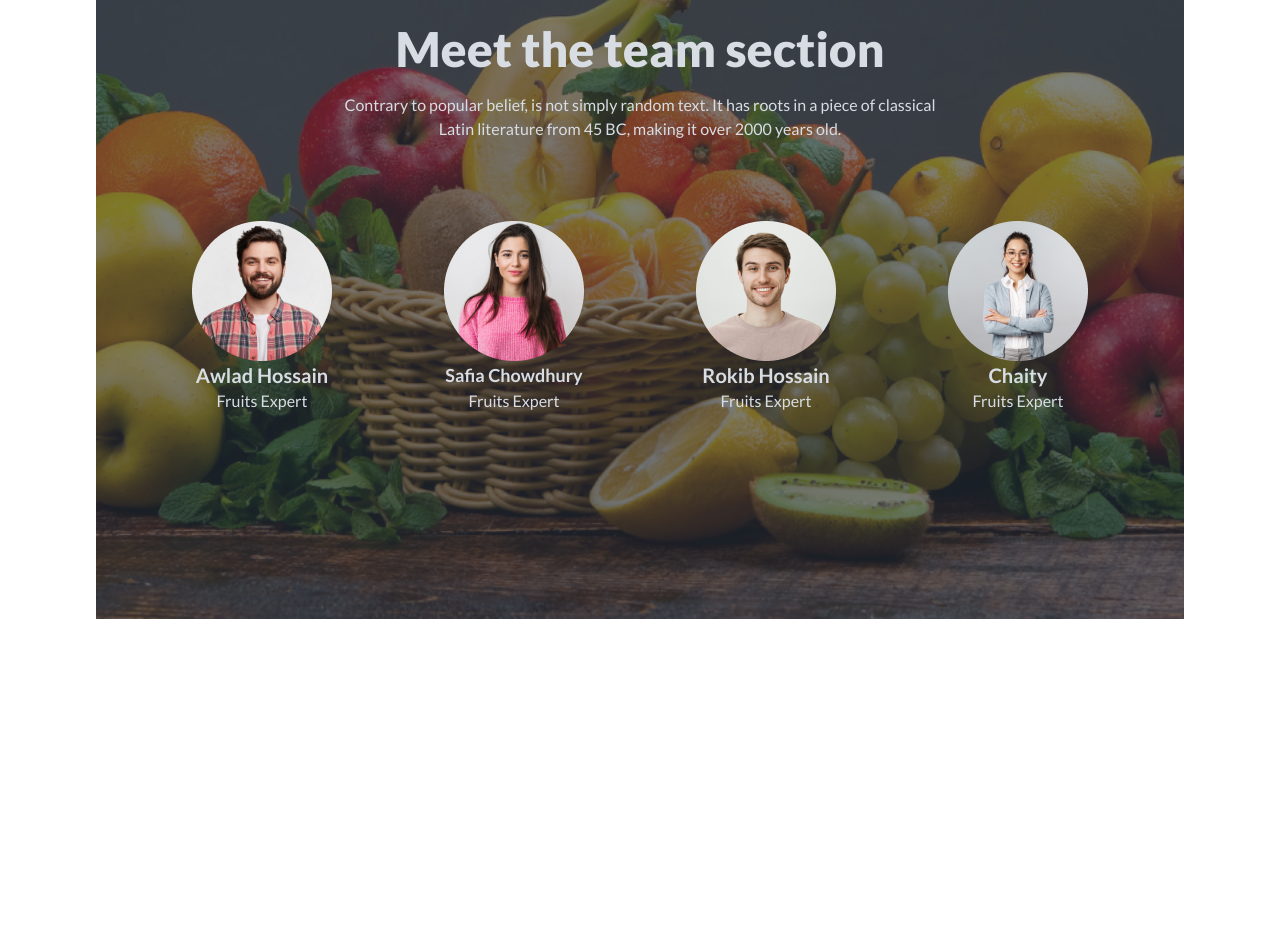
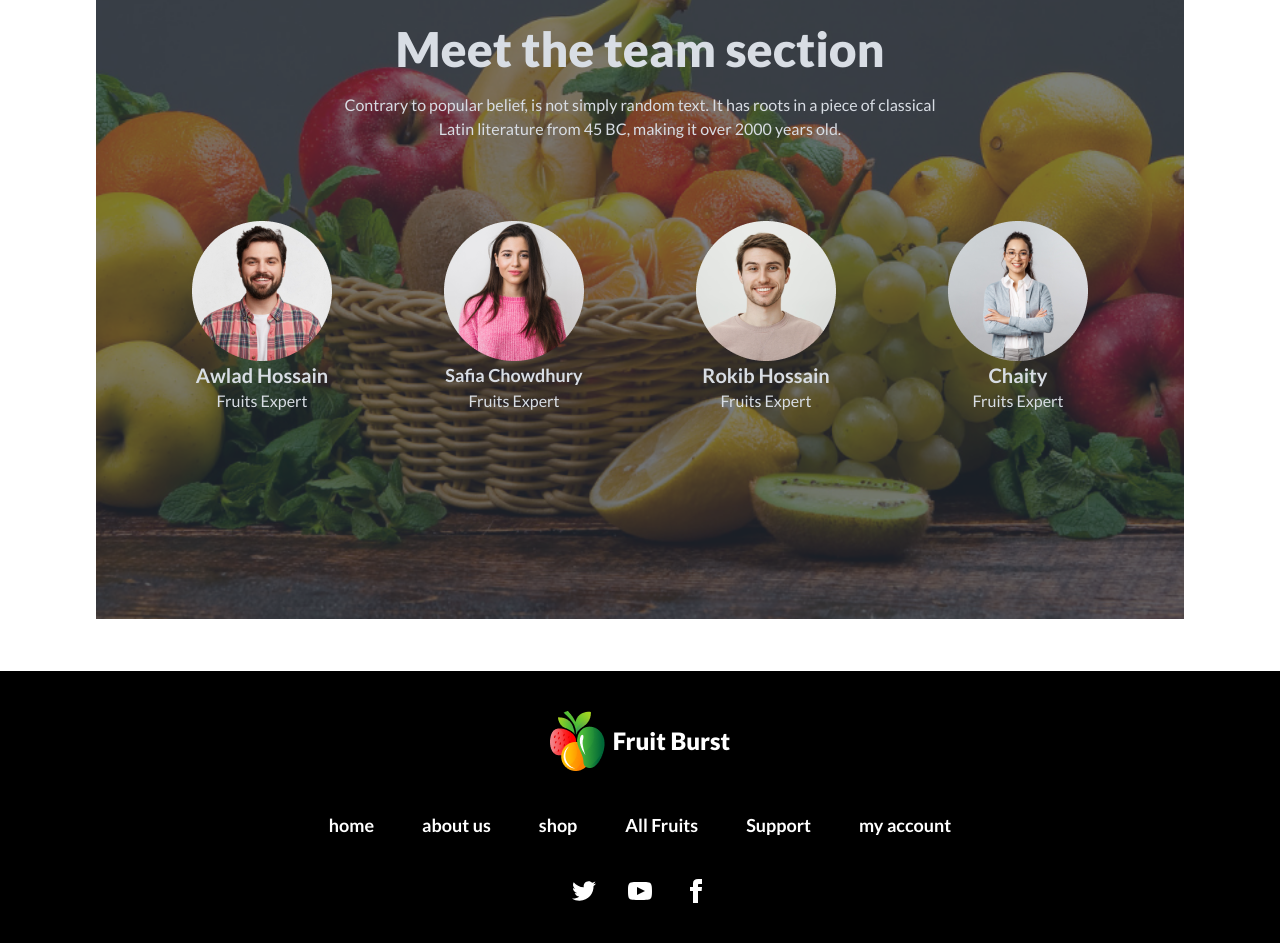
Before and after one commit to meherab303/third-assignment, a plain HTML site: page index.html in a window 1280 px wide. Shown: the part 1245-2188 px from the top of the page. Before the commit the page ends 1916 px from the top, so only its background shows below. Drawn offline with nearby package versions, Linux system fonts and the light colour scheme.

Commit message:
footer added

```diff
--- a/index.html
+++ b/index.html
@@ -147,6 +147,25 @@
 
 
     </main>
+    <footer class="footer footer-center p-10 bg-black text-base-content ">
+      <div class="lg:flex "><img src="./images/logo.png" alt=""> <h1 class="font-extrabold text-2xl text-white">Fruit Burst</h1></div>
+      <div class="grid grid-cols-1 lg:grid-flow-col lg:gap-12 text-white">
+        <a class="link link-hover text-lg font-semibold">home</a>
+        <a class="link link-hover text-lg font-semibold">about us</a>
+        <a class="link link-hover text-lg font-semibold">shop</a>
+        <a class="link link-hover text-lg font-semibold ">All Fruits</a>
+        <a class="link link-hover text-lg font-semibold">Support</a>
+        <a class="link link-hover text-lg font-semibold ">my account</a>
+      </div>
+      <div>
+        <div class="grid grid-cols-1 lg:grid-flow-col gap-6 lg:gap-8 text-white">
+          <a><svg xmlns="http://www.w3.org/2000/svg" width="24" height="24" viewBox="0 0 24 24" class="fill-current"><path d="M24 4.557c-.883.392-1.832.656-2.828.775 1.017-.609 1.798-1.574 2.165-2.724-.951.564-2.005.974-3.127 1.195-.897-.957-2.178-1.555-3.594-1.555-3.179 0-5.515 2.966-4.797 6.045-4.091-.205-7.719-2.165-10.148-5.144-1.29 2.213-.669 5.108 1.523 6.574-.806-.026-1.566-.247-2.229-.616-.054 2.281 1.581 4.415 3.949 4.89-.693.188-1.452.232-2.224.084.626 1.956 2.444 3.379 4.6 3.419-2.07 1.623-4.678 2.348-7.29 2.04 2.179 1.397 4.768 2.212 7.548 2.212 9.142 0 14.307-7.721 13.995-14.646.962-.695 1.797-1.562 2.457-2.549z"></path></svg></a>
+          <a><svg xmlns="http://www.w3.org/2000/svg" width="24" height="24" viewBox="0 0 24 24" class="fill-current"><path d="M19.615 3.184c-3.604-.246-11.631-.245-15.23 0-3.897.266-4.356 2.62-4.385 8.816.029 6.185.484 8.549 4.385 8.816 3.6.245 11.626.246 15.23 0 3.897-.266 4.356-2.62 4.385-8.816-.029-6.185-.484-8.549-4.385-8.816zm-10.615 12.816v-8l8 3.993-8 4.007z"></path></svg></a>
+          <a><svg xmlns="http://www.w3.org/2000/svg" width="24" height="24" viewBox="0 0 24 24" class="fill-current"><path d="M9 8h-3v4h3v12h5v-12h3.642l.358-4h-4v-1.667c0-.955.192-1.333 1.115-1.333h2.885v-5h-3.808c-3.596 0-5.192 1.583-5.192 4.615v3.385z"></path></svg></a>
+        </div>
+      </div>
+
+    </footer>
 
 </body>
 </html>
```
